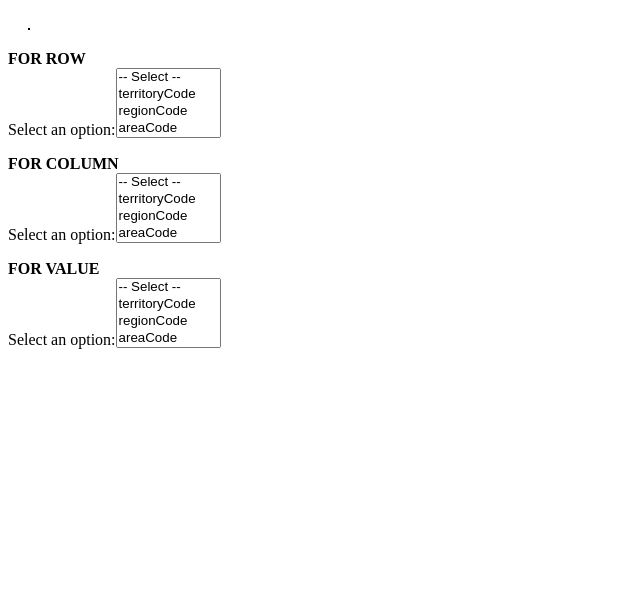
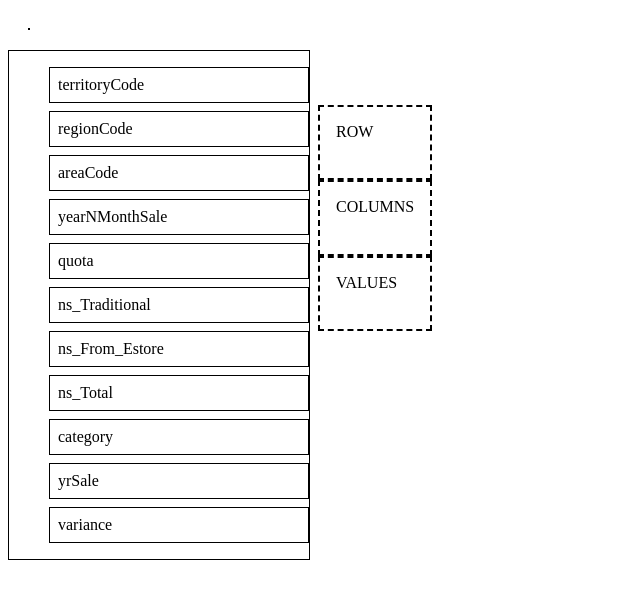
Before and after one commit to frankgonzales22/tanstack-columns, a React (Vite) app: page / in a window 1280 px wide. Shown: the top 598 px of the page, without its empty margins (0-640 px from the left). Built offline with nearby package versions, Linux system fonts and the light colour scheme.

Commit message:
with drag and drop

```diff
--- a/package.json
+++ b/package.json
@@ -14,6 +14,7 @@
     "antd": "^5.13.2",
     "antd-input-otp": "^2.0.5",
     "react": "^18.2.0",
+    "react-dnd": "^16.0.1",
     "react-dom": "^18.2.0"
   },
   "devDependencies": {
--- a/src/CustomizeDynamicTable.tsx
+++ b/src/CustomizeDynamicTable.tsx
@@ -1,5 +1,8 @@
+import { Box, HStack } from "@chakra-ui/react";
 import { ColumnDef, flexRender, getCoreRowModel, getPaginationRowModel, getSortedRowModel, useReactTable } from "@tanstack/react-table";
 import { ChangeEvent, useMemo, useState } from "react";
+import DroppableArea from "./DragNDrop/DroppableArea";
+import DraggableItem from "./DragNDrop/DraggableItem";
 
 interface TableData {
     category: string;
@@ -23,8 +26,6 @@ interface DropDownProps {
 }
 
 const DropDown = ({ selectedItem, handleSelectChange, options }: DropDownProps) => {
-
-
     return (
         <div>
             <label htmlFor="dropdown">Select an option:</label>
@@ -36,11 +37,7 @@ const DropDown = ({ selectedItem, handleSelectChange, options }: DropDownProps)
                     </option>
                 ))}
             </select>
-            {
-                selectedItem && (
-                    <p><strong>{selectedItem}</strong></p>
-                )
-            }
+            {selectedItem && (<p><strong>{selectedItem}</strong></p>)}
         </div>
     )
 }
@@ -67,8 +64,6 @@ const CustomizeDynamicTable = ({ data }: DynamicDataProps) => {
     const handleDropDown = (event: ChangeEvent<HTMLSelectElement>, setItem: (event: any) => void) => {
         setItem([event.target.value])
     }
-
-
     const sumProperty = (data: any[], propertyName: string) => {
         return data.reduce((acc, item) => acc + parseFloat(item[propertyName] || 0), 0);
     };
@@ -97,29 +92,14 @@ const CustomizeDynamicTable = ({ data }: DynamicDataProps) => {
         });
 
         return rows;
-      }, [data, selectedRow, selectedColumn, selectedValue]);
+    }, [data, selectedRow, selectedColumn, selectedValue])
 
     const columns = useMemo(() => {
         // Extract unique categories and dates from the data
         const uniqueCategories = Array.from(new Set(data?.map((item) => item[selectedColumn[0] as any])))
         console.log('unik kateg', uniqueCategories)
         // Create columns dynamically based on categories and dates
-        // const dynamicColumns: DynamicColumn[] = [
 
-        //     ...(selectedRow[0] !== '' && selectedRow.length > 0
-        //         ? selectedRow.map((item) => ({
-        //             header: item?.toString(),
-        //             accessorKey: item?.toString(),
-        //         }))
-        //         : [])
-        //     ,
-        //     ...(selectedColumn[0] !== '' && selectedColumn.length > 0
-        //         ? uniqueCategories.map((category) => ({
-        //             header: category?.toString(),
-        //             accessorKey: category?.toString(),
-        //         }))
-        //         : []),
-        // ]
         const dynamicColumns: DynamicColumn[] = [
             ...(selectedRow[0] !== '' && selectedRow.length > 0
                 ? selectedRow.map((item) => ({
@@ -145,6 +125,28 @@ const CustomizeDynamicTable = ({ data }: DynamicDataProps) => {
         getPaginationRowModel: getPaginationRowModel(),
         getSortedRowModel: getSortedRowModel(),
     })
+
+    const [selectedRowDrop, setSelectedRowDrop] = useState<string[]>([]);
+    const [selectedColumnDrop, setSelectedColumnDrop] = useState<string[]>([]);
+    const [selectedValueDrop, setSelectedValueDrop] = useState<string[]>([]);
+
+    const handleRow = (item: { name: string }) => {
+        setSelectedRowDrop([item.name]);
+        setSelectedRow([item.name]);
+        console.log(item)
+    };
+
+
+    const handleColumn = (item: { name: string }) => {
+        setSelectedColumnDrop([item.name])
+        setSelectedColumn([item.name])
+    };
+
+
+    const handleValue = (item: { name: string }) => {
+        setSelectedValueDrop([item.name])
+        setSelectedValue([item.name])
+    };
 
     console.log('table data', tableData)
     return (
@@ -180,7 +182,24 @@ const CustomizeDynamicTable = ({ data }: DynamicDataProps) => {
                     </tbody>
                 </table>
             </div>
-            <strong>FOR ROW</strong>
+            <HStack>
+
+                <Box border={'1px solid black'} w={300}>
+                    <ul>
+                        {uniqueProperties.map(i => (
+                            // <li key={i} style={{listStyle : 'none'}}>{i}</li>
+                            <DraggableItem key={i} name={i} />
+                        ))}
+                    </ul>
+                </Box>
+                <Box height={'400px'}>
+                    <DroppableArea onDrop={handleRow} title='ROW' droppedItem={selectedRowDrop} />
+                    <DroppableArea onDrop={handleColumn} title='COLUMNS' droppedItem={selectedColumnDrop} />
+                    <DroppableArea onDrop={handleValue} title='VALUES' droppedItem={selectedValueDrop} />
+
+                </Box>
+            </HStack>
+            {/* <strong>FOR ROW</strong>
             <DropDown
                 selectedItem={selectedRow}
                 options={options}
@@ -197,7 +216,7 @@ const CustomizeDynamicTable = ({ data }: DynamicDataProps) => {
                 selectedItem={selectedValue}
                 options={options}
                 handleSelectChange={(e) => handleDropDown(e, setSelectedValue)}
-            />
+            /> */}
         </>
     )
 }
--- /dev/null
+++ b/src/DragNDrop/DraggableItem.tsx
@@ -0,0 +1,34 @@
+// DraggableItem.tsx
+import React from 'react';
+import { useDrag } from 'react-dnd';
+
+interface DraggableItemProps {
+  name: string;
+}
+
+const DraggableItem: React.FC<DraggableItemProps> = ({ name }) => {
+  const [{ isDragging }, drag] = useDrag({
+    type: 'item',
+    item: { name },
+    collect: (monitor) => ({
+      isDragging: !!monitor.isDragging(),
+    }),
+  })
+
+  return (
+    <div
+      ref={drag}
+      style={{
+        opacity: isDragging ? 0.5 : 1,
+        cursor: 'move',
+        border: '1px solid #000',
+        padding: '8px',
+        marginBottom: '8px',
+      }}
+    >
+      {name}
+    </div>
+  );
+};
+
+export default DraggableItem;
--- /dev/null
+++ b/src/DragNDrop/DroppableArea.tsx
@@ -0,0 +1,35 @@
+// DroppableArea.tsx
+import React from 'react';
+import { useDrop } from 'react-dnd';
+
+interface DroppableAreaProps {
+  onDrop: (item: { name: string }) => void;
+  title : string
+  droppedItem : string[]
+}
+
+const DroppableArea: React.FC<DroppableAreaProps> = ({ onDrop, title, droppedItem }) => {
+  const [{ isOver }, drop] = useDrop({
+    accept: 'item',
+    drop: (item: { name: string }) => onDrop(item),
+    collect: (monitor) => ({
+      isOver: !!monitor.isOver(),
+    }),
+  });
+
+  return (
+    <div
+      ref={drop}
+      style={{
+        border: `2px dashed ${isOver ? 'green' : 'black'}`,
+        padding: '16px',
+        // minHeight: '100px',
+      }}
+    >
+      {title}
+      <h4>{droppedItem}</h4>
+    </div>
+  );
+};
+
+export default DroppableArea;
--- /dev/null
+++ b/src/DragNDrop/FinalDrop.tsx
@@ -0,0 +1,47 @@
+// App.tsx
+import React, { useState } from 'react';
+import DraggableItem from './DraggableItem';
+import DroppableArea from './DroppableArea';
+
+const FinalDrop: React.FC = () => {
+    const [selectedRow, setSelectedRow] = useState<string[]>([]);
+    const [selectedColumn, setSelectedColumn] = useState<string[]>([]);
+    const [selectedValue, setSelectedValue] = useState<string[]>([]);
+
+    const handleRow = (item: { name: string }) => {
+        setSelectedRow([item.name]);
+        console.log(item)
+    };
+
+
+    const handleColumn = (item: { name: string }) => {
+        setSelectedColumn([item.name])
+    };
+
+
+    const handleValue = (item: { name: string }) => {
+        setSelectedValue([item.name])
+    };
+    return (
+        <div style={{ display: 'flex', flexDirection: 'column', alignItems: 'center' }}>
+            <h1>Simple Drag and Drop Example</h1>
+            <DraggableItem name="Item 1" />
+            <DraggableItem name="Item 2" />
+            <DraggableItem name="Item 3" />
+            <DroppableArea onDrop={handleRow} title='ROW' droppedItem={selectedRow}/>
+            <DroppableArea onDrop={handleColumn} title='COLUMNS' droppedItem={selectedColumn}/>
+            <DroppableArea onDrop={handleValue} title='VALUES' droppedItem={selectedValue}/>
+            {/* <div>
+                <h3>Dropped Items:</h3>
+                <ul>
+                    {droppedItems.map((item, index) => (
+                        <li key={index}>{item}</li>
+                    ))}
+                </ul>
+            </div> */}
+            {/* <h1>{otherDrop}</h1> */}
+        </div>
+    );
+};
+
+export default FinalDrop;
--- a/src/main.tsx
+++ b/src/main.tsx
@@ -8,6 +8,9 @@ import CustomizeDynamicTable from './CustomizeDynamicTable.tsx'
 import summaryCompData from './datas/new_sales_data.ts'
 import summaryCompData1 from './datas/summaryComp.ts'
 import AntTable from './AntTable.tsx'
+import FinalDrop from './DragNDrop/FinalDrop.tsx'
+import { DndProvider } from 'react-dnd'
+import { HTML5Backend } from 'react-dnd-html5-backend'
 
 const yourData = [
   { category: 'A', value: 10, date: '2023-01-01' },
@@ -29,7 +32,12 @@ ReactDOM.createRoot(document.getElementById('root') as HTMLElement).render(
   <>
     {/* <DynamicTableTry /> */}
     {/* <InputOTPPage /> */}
-    <CustomizeDynamicTable data={quota} />
-  {/* <AntTable />   */}
+    <DndProvider backend={HTML5Backend}>
+      <CustomizeDynamicTable data={quota} />
+      {/* <FinalDrop /> */}
+
+    </DndProvider>
+
+    {/* <AntTable />   */}
   </>,
 )
```
Also changed, not shown: src/NewTry.tsx (deleted), 1 other file (tests, documents, lock files or other folders). Lines whose indentation alone changed are shown as unchanged.
